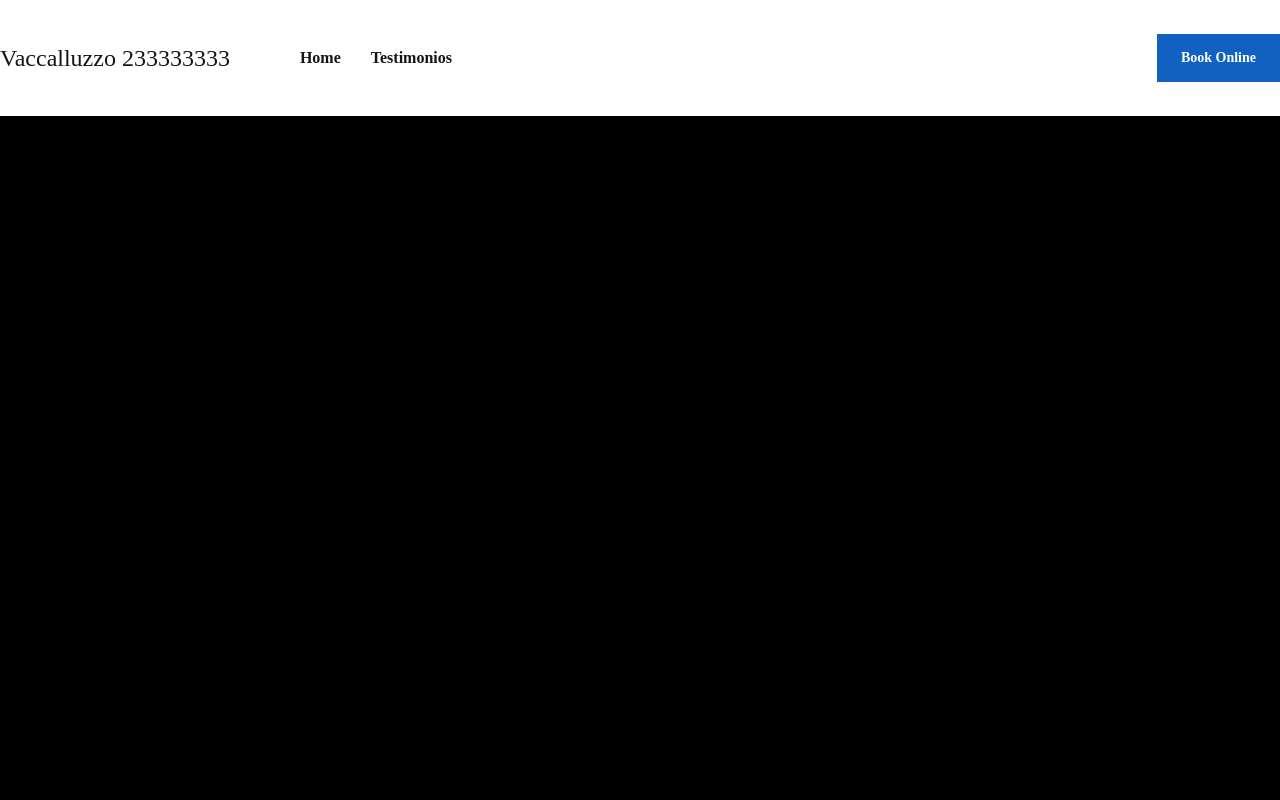
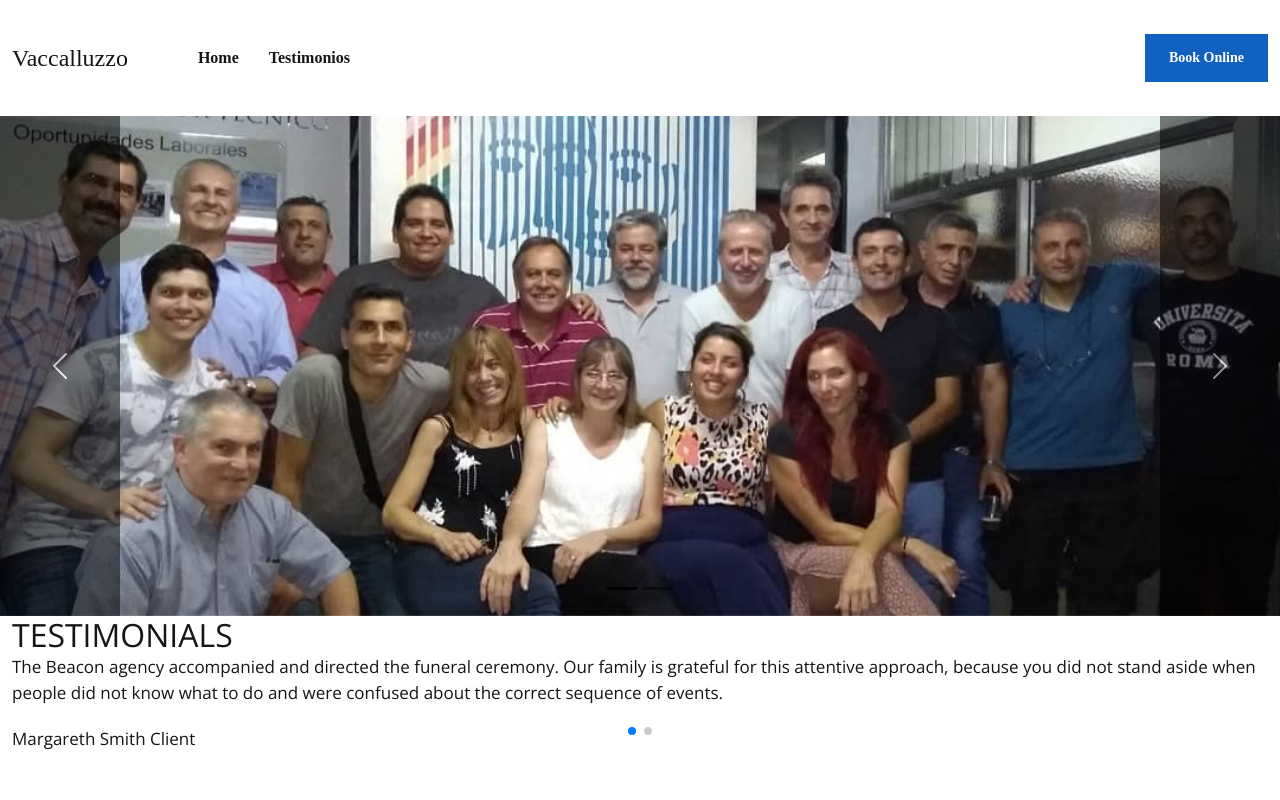
Before and after one commit to torricocristian/claudio_vaccalluzzo, a PHP site: page / in a window 1280 px wide. Run offline with PHP 8.4, Linux system fonts and the light colour scheme; some web fonts are replaced.

Commit message:
Hicimos la integración del slider de Dante. Y comenzamos un poco de testimonios usando swiper slider

```diff
--- a/index.html
+++ b/index.html
@@ -8,16 +8,23 @@
 
     <link rel="preconnect" href="https://fonts.googleapis.com">
     <link rel="preconnect" href="https://fonts.gstatic.com" crossorigin>
+
+    <link href="https://cdn.jsdelivr.net/npm/bootstrap@5.0.2/dist/css/bootstrap.min.css" rel="stylesheet"
+    integrity="sha384-EVSTQN3/azprG1Anm3QDgpJLIm9Nao0Yz1ztcQTwFspd3yD65VohhpuuCOmLASjC" crossorigin="anonymous">
+
+
     <link href="https://fonts.googleapis.com/css2?family=Frank+Ruhl+Libre:wght@300;400;500;700&family=Open+Sans:ital,wght@0,300;0,400;0,500;0,600;0,700;1,300;1,400;1,500;1,600;1,700&display=swap" rel="stylesheet">
     <link rel="stylesheet" href="base.css">
     <link rel="stylesheet" href="style.css">
+
+    <link rel="stylesheet" href="https://cdn.jsdelivr.net/npm/swiper@8/swiper-bundle.min.css"/>
 </head>
 <body>
 
     <header>
         <div class="container">
             <div class="logo">
-                <h1>Vaccalluzzo 233333333</h1>
+                <h1>Vaccalluzzo</h1>
             </div>
             <nav>
                 <a href="">Home</a>
@@ -27,5 +34,81 @@
         </div>
     </header>
 
+    <section class="hero">
+        <div id="carouselExampleDark" class="carousel carousel-dark slide" data-bs-ride="carousel">
+            <div class="carousel-indicators">
+                <button type="button" data-bs-target="#carouselExampleDark" data-bs-slide-to="0" class="active"
+                    aria-current="true" aria-label="Slide 1"></button>
+                <button type="button" data-bs-target="#carouselExampleDark" data-bs-slide-to="1"
+                    aria-label="Slide 2"></button>
+            </div>
+            <div class="carousel-inner">
+                <div class="carousel-item active" data-bs-interval="10000">
+                    <img src="image/hero1.jpg" class="d-block w-100" alt="...">
+                </div>
+                <div class="carousel-item" data-bs-interval="2000">
+                    <img src="image/hero1.jpg" class="d-block w-100" alt="...">
+                </div>
+
+            </div>
+            <button class="carousel-control-prev" type="button" data-bs-target="#carouselExampleDark"
+                data-bs-slide="prev">
+                <span class="carousel-control-prev-icon" aria-hidden="true"></span>
+                <span class="visually-hidden">Previous</span>
+            </button>
+            <button class="carousel-control-next" type="button" data-bs-target="#carouselExampleDark"
+                data-bs-slide="next">
+                <span class="carousel-control-next-icon" aria-hidden="true"></span>
+                <span class="visually-hidden">Next</span>
+            </button>
+        </div>
+    </section>
+
+    <section id="testimonios">
+        <div class="container">
+            <h2 class="title__primary">TESTIMONIALS</h2>
+            <div class="swiper mySwiper">
+                <div class="swiper-wrapper">
+                    <div class="swiper-slide">
+                        <p>The Beacon agency accompanied and directed the funeral ceremony. Our family is grateful for this attentive approach, because you did not stand aside when people did not know what to do and were confused about the correct sequence of events.</p>
+                        <div class="person">
+                            <span class="author">
+                                Margareth Smith
+                            </span>
+                            <span class="position">
+                                Client
+                            </span>
+                        </div>
+                    </div>
+
+                    <div class="swiper-slide">
+                        <p>The Beacon agency accompanied and directed the funeral ceremony. Our family is grateful for this attentive approach, because you did not stand aside when people did not know what to do and were confused about the correct sequence of events.</p>
+                        <div class="person">
+                            <span class="author">
+                                Margareth Smith
+                            </span>
+                            <span class="position">
+                                Client
+                            </span>
+                        </div>
+                    </div>
+
+                </div>
+                <div class="swiper-pagination"></div>
+            </div>
+
+        </div>
+    </section>
+
+    <script src="https://cdn.jsdelivr.net/npm/swiper@8/swiper-bundle.min.js"></script>
+    <script src="https://cdn.jsdelivr.net/npm/bootstrap@5.2.0/dist/js/bootstrap.bundle.min.js"></script>
+
+    <script>
+        var swiper = new Swiper(".mySwiper", {
+          pagination: {
+            el: ".swiper-pagination",
+          },
+        });
+    </script>
 </body>
 </html>
--- a/style.css
+++ b/style.css
@@ -1,6 +1,3 @@
-body {
-  background: black; }
-
 header {
   background: white;
   padding: 34px 0; }
@@ -36,6 +33,23 @@ header {
     header .container .button {
       margin-left: auto; }
 
+.hero {
+  height: 500px; }
+  .hero .carousel-control-prev, .hero .carousel-control-next {
+    background: black;
+    width: 120px; }
+    .hero .carousel-control-prev-icon, .hero .carousel-control-next-icon {
+      filter: invert(0) grayscale(100); }
+  .hero .carousel,
+  .hero .carousel-inner {
+    height: 100%; }
+  .hero .carousel-item {
+    height: 100%; }
+    .hero .carousel-item img {
+      height: 100%;
+      object-fit: cover;
+      width: 100%; }
+
 .button {
   font-size: 14px;
   line-height: 22px;
--- a/style.scss
+++ b/style.scss
@@ -9,7 +9,6 @@ $color_2 : #151514;
 $color_1_hover: #0f4c94;
 
 body{
-    background: black;
 }
 
 header{
@@ -66,6 +65,37 @@ header{
 }
 
 
+.hero{
+    height: 500px;
+
+    .carousel-control{
+        &-prev,
+        &-next{
+            background: black;
+            width: 120px;
+
+            &-icon{
+                filter: invert(0) grayscale(100);
+            }
+        }
+    }
+
+    .carousel,
+    .carousel-inner{
+        height: 100%;
+    }
+
+    .carousel-item{
+        height: 100%;
+
+       img{
+        height: 100%;
+        object-fit: cover;
+        width: 100%;
+       }
+    }
+}
+
 //botones
 .button{
     font-size: 14px;
@@ -84,3 +114,8 @@ header{
         }
     }
 }
+
+
+#testimonios{
+
+}
```
Also changed, not shown: image/hero1.jpg (added), image/hero2.jpg (added), image/logo1.png (added), readme.md, 1 other file.
